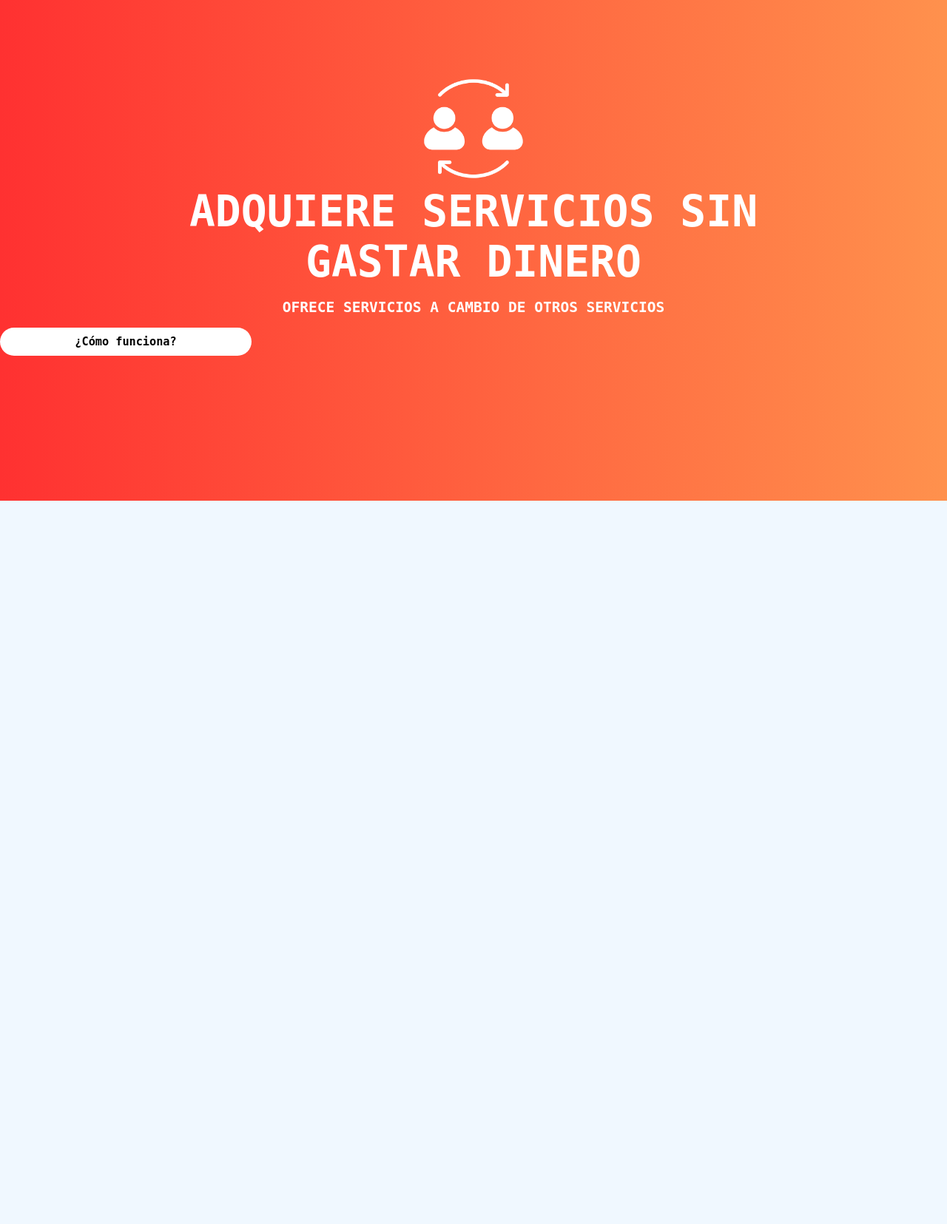
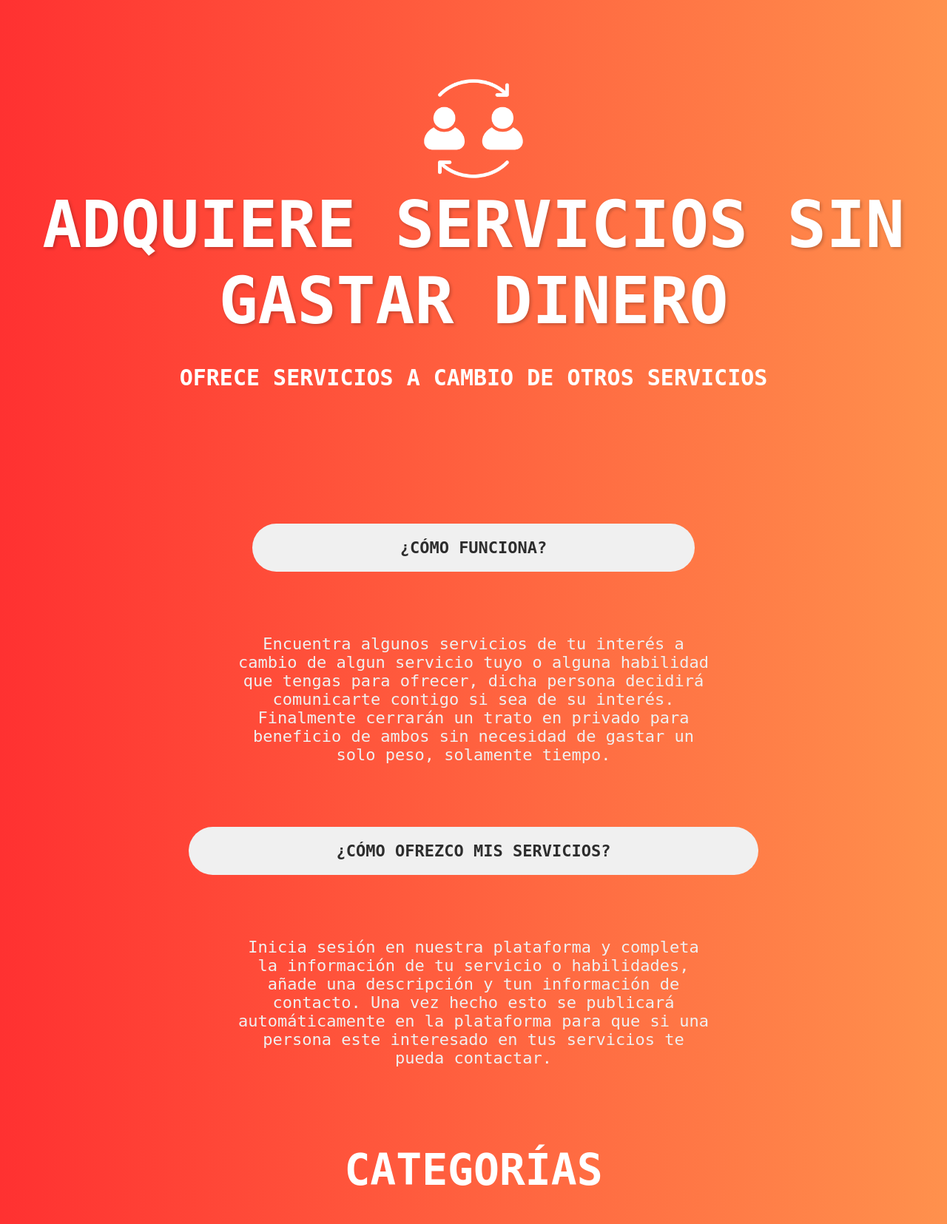
Before and after one commit to Gusoftproyects/sindi, a PHP site: page / in a window 1280 px wide. Shown: the part 123-1778 px from the top of the page at 74% size. Before the commit the page ends 800 px from the top, so only its background shows below. Run offline with PHP 8.4, Linux system fonts and the light colour scheme.

Commit message:
Se añadio hasta la seccion de Categorias y se mejoró el frontend

```diff
--- a/index.html
+++ b/index.html
@@ -57,7 +57,14 @@
         <img  class="imagen" src="images/iconos/IconoDeIntercambio.png" alt="Logo IconoDeIntercambio">
         <h1>ADQUIERE SERVICIOS SIN<br>GASTAR DINERO</h1>
         <h2>OFRECE SERVICIOS A CAMBIO DE OTROS SERVICIOS</h2>
-        <h3> ¿Cómo funciona? </h3>
+        <h3> ¿CÓMO FUNCIONA? </h3>
+        <p> Encuentra algunos servicios de tu interés a cambio de algun servicio tuyo o alguna habilidad que tengas para ofrecer, dicha persona decidirá comunicarte contigo si sea de su interés. Finalmente cerrarán un trato en privado para beneficio de ambos sin necesidad de gastar un solo peso, solamente tiempo. </p>
+        <h3> ¿CÓMO OFREZCO MIS SERVICIOS? </h3>
+        <p> Inicia sesión en nuestra plataforma y completa la información de tu servicio o habilidades, añade una descripción y tun información de contacto. Una vez hecho esto se publicará automáticamente en la plataforma para que si una persona este interesado en tus servicios te pueda contactar.</p>
+    </div>
+    <div class="categorias">
+        <h1>CATEGORÍAS</h1>
+
     </div>
 
 </body>
--- a/styles.css
+++ b/styles.css
@@ -111,48 +111,46 @@ body {
 
 
 
-
+.inicio {
+  text-align: center;
+  align-items: center;
+  justify-content: center;
+}
 .inicio h1 {
   margin-top: 100px;    /* Mover hacia abajo */
-  margin-bottom: 10px; /* Mover hacia arriba */
-  margin-left: 20px;   /* Mover hacia la derecha */
-  margin-right: 20px;  /* Mover hacia la izquierda */
+  margin-bottom: 35px; /* Mover hacia arriba */
+  /*margin-left: 20px;    Mover hacia la derecha */
+  /*margin-right: 20px;   Mover hacia la izquierda */
+  font-size: 88px; /* Ajusta el tamaño del texto según sea necesario */
+  color: #ffffff;
+  text-shadow: 2px 2px 4px rgba(0, 0, 0, 0.232);}
+.inicio h2 {
+  color: #ffffff;
+  font-size: 30px;
+  margin-bottom: 200px; /*Espacio para abajo*/
+}
+
+.inicio h3 {
+
+  display: inline; /* Tomar el ancho del texto y ocupa solo el ancho del contenido*/
+  padding: 20px;
+  padding-left: 200px; /*Relleno del lado derecho*/
+  padding-right: 200px; /*Relleno del lado izquierdo*/
+  background-color: #f0f0f0; /* Color de fondo del contenedor */
+  border-radius: 100px; /* Bordes redondeados */
+  color: #2d2d2d; /* Color del texto */
+  font-size: 22px;
+}
+.inicio p{
+  margin-top: 105px; /*Mandamos lo que hay arriba para más arriba*/
+  margin-bottom: 105px; /*Mandamos lo que hay abajo para más abajo*/
+  color: #f0f0f0;
+  font-size: 22px;
+  width: 50%;
+  transform: translateX(50%); /*Mueve en el eje X hacia la mitad*/
+
+}
+.categorias h1 {
   font-size: 58px; /* Ajusta el tamaño del texto según sea necesario */
   color: #ffffff;
 }
-.inicio h2 {
-  color: #ffffff;
-}
-
-.inicio button {
-  background-color: white;
-  color: #333;
-  border: 2px solid #333;
-  border-radius: 20px;
-  padding: 10px 20px;
-  font-size: 30px;
-  cursor: pointer;
-  outline: none;
-  transition: background-color 0.3s, color 0.3s;
-}
-
-button:hover {
-  background-color: #333;
-  color: white;
-}
-
-
-.inicio h3 {
-  width: 300px; /* Ancho del contenedor */
-  padding: 20px; /* Espacio interno alrededor del h3 */
-  background-color: #f0f0f0; /* Color de fondo del contenedor */
-  border-radius: 100px; /* Bordes redondeados */
-  background-color: #ffffff; /* Color de fondo del h3 */
-  color: #000000; /* Color del texto */
-  padding: 10px 20px; /* Espacio interno del h3 */
-  margin: 0;
-}
-
-.inicio {
-  text-align: center;
-}
```
